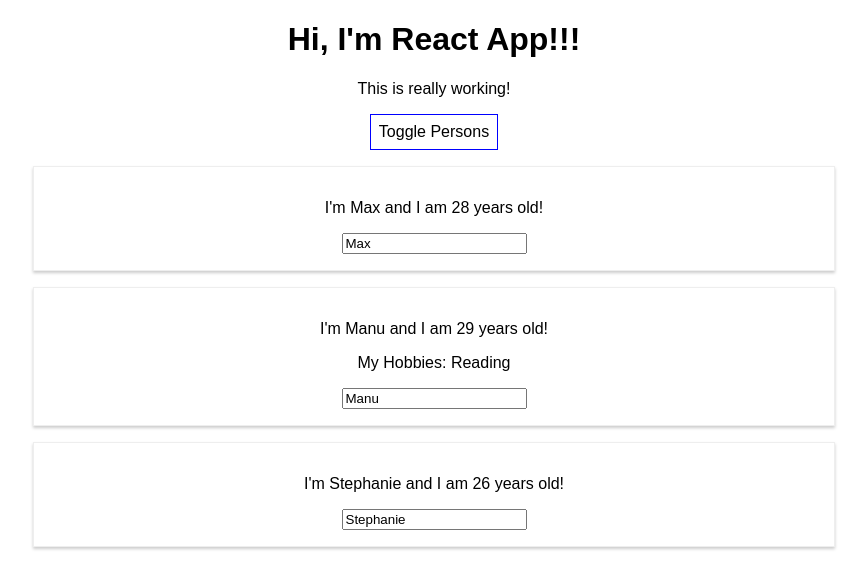
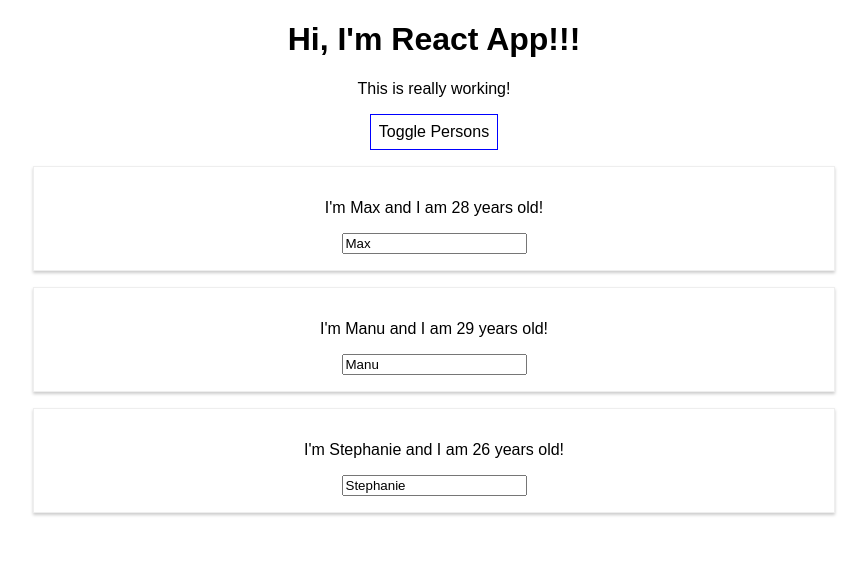
Before and after one commit to lisa761/React-Complete-Guide, a React (Create React App) app: page / in a window 1280 px wide. Both pictures are taken after a click on the button "Toggle Persons". Shown: the top 588 px of the page, without its empty margins (206-1073 px from the left). Built offline with nearby package versions, Linux system fonts and the light colour scheme.

Commit message:
add: deletePersonHandler on click event

```diff
--- a/src/App.js
+++ b/src/App.js
@@ -13,16 +13,6 @@
     showPersons: false
   }
 
-  switchNameHandler = (newName) => {
-    this.setState({
-      persons : [
-        { name: newName, age: 28 },
-        { name: 'Manu', age: 29 },
-        { name: 'Stephanie', age: 26 }
-      ]
-    })
-  }
-
   nameChangedHandler = (event) => {
     this.setState({
       persons : [
@@ -31,6 +21,16 @@
         { name: 'Stephanie', age: 26 }
       ]
     })
+  }
+
+  deletePersonHandler = (personIndex) => {
+    // const persons = this.state.persons;
+    // bad practice because the splice line is then adding changes to the original value and updating it would mean mutating the original value which can lead to unpredictible behaviour. using splice instead would make sure that this persons is a copy and the not the original value. making changes to it and then setting new state would set the value of persons to a completely new array.
+    // const persons = this.state.persons.slice();
+    const persons = [...this.state.persons]; // ES 6 version of above
+    persons.splice(personIndex, 1);
+    // here we aren't changing the value of persons which is a const: since persons is an array and arrays are reference types that merely store a pointer to the location where the value is stored, we are technically only changing the value and not the stored pointer.
+    this.setState({persons: persons});
   }
 
   togglePersonsHandler = () => {
@@ -51,17 +51,12 @@
     if (this.state.showPersons) {
       persons = (
         <div>
-          <Person
-            name={this.state.persons[0].name}
-            age={this.state.persons[0].age} />
-          <Person
-            name={this.state.persons[1].name}
-            age={this.state.persons[1].age}
-            click={this.switchNameHandler.bind(this, 'Max!')}
-            changed={this.nameChangedHandler}>My Hobbies: Reading</Person>
-          <Person
-            name={this.state.persons[2].name}
-            age={this.state.persons[2].age} />
+          {this.state.persons.map((person, index) => {
+            return <Person
+            click={() => this.deletePersonHandler(index)}
+            name={person.name}
+            age={person.age} />
+          })}
         </div>
       );
     }
```
